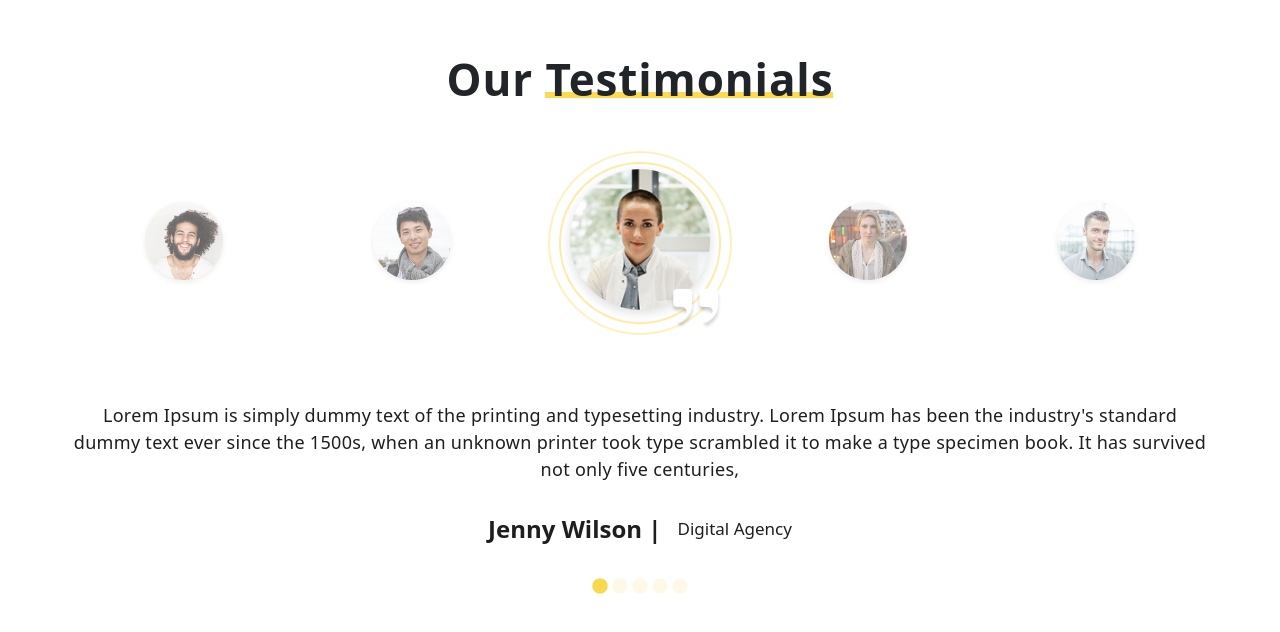
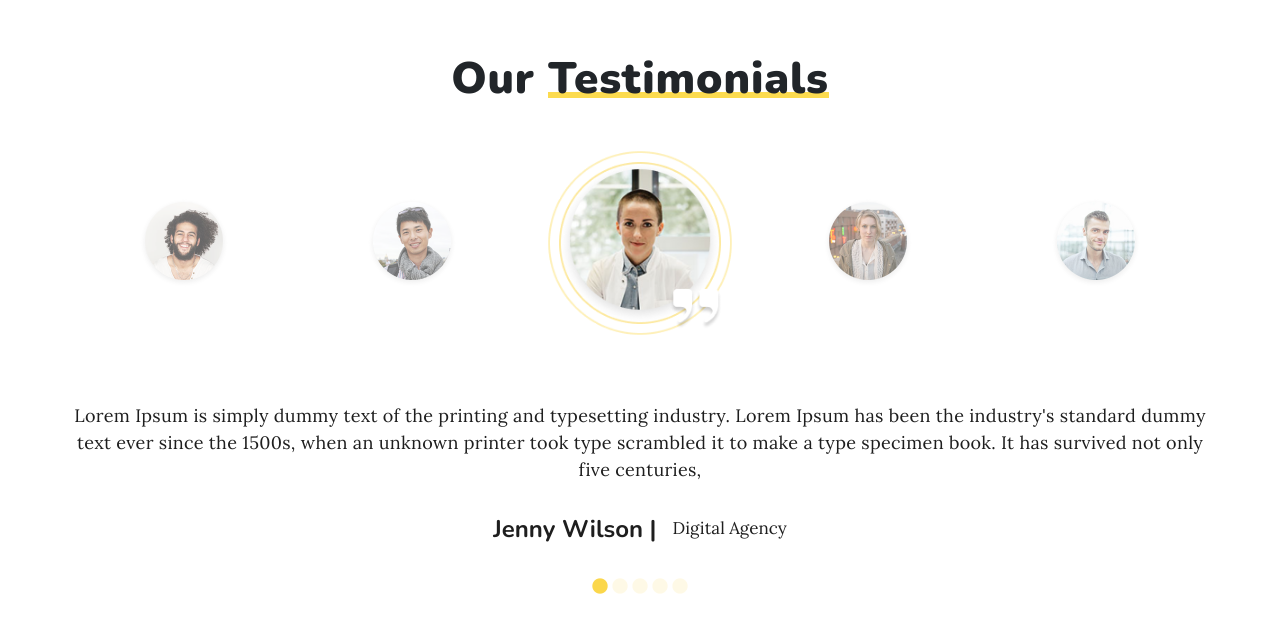
Before and after one commit to prince-372/slider, a plain HTML site: page index.html in a window 1280 px wide. Shown: the part 102-734 px from the top of the page. Drawn offline with nearby package versions, Linux system fonts and the light colour scheme; a script that the page names is missing.

Commit message:
font family

```diff
--- a/assets/css/style.css
+++ b/assets/css/style.css
@@ -1,4 +1,4 @@
-@import url("https://fonts.googleapis.com/css2?family=Lora:wght@400;500;600;700&family=Nunito:wght@400;500;600;700;900&display=swap");
+@import url('https://fonts.googleapis.com/css2?family=Lora:wght@400;700&family=Nunito:wght@700;900&display=swap');
 @import url(./root.css);
 * {
   margin: 0 !important;
@@ -14,12 +14,14 @@
   letter-spacing: 0.88px !important;
 }
 
-/* line height  */
-.lh_31 {
-  line-height: 31px !important;
+/* font family */
+
+.ff-lora{
+  font-family: 'Lora', serif;
 }
-.lh_58 {
-  line-height: 58px !important;
+
+.ff-nunito{
+  font-family: 'Nunito', sans-serif;
 }
 
  /* testimonials underline  */
@@ -108,7 +110,6 @@ img {
   display: block !important;
 }
 
-
 .mw-864{
     max-width: 864px;
 }
@@ -116,3 +117,11 @@ img {
 .slick-current{
   opacity: 1 !important;
 }
+
+/* line height  */
+.lh_31 {
+  line-height: 31px !important;
+}
+.lh_58 {
+  line-height: 58px !important;
+}
```
